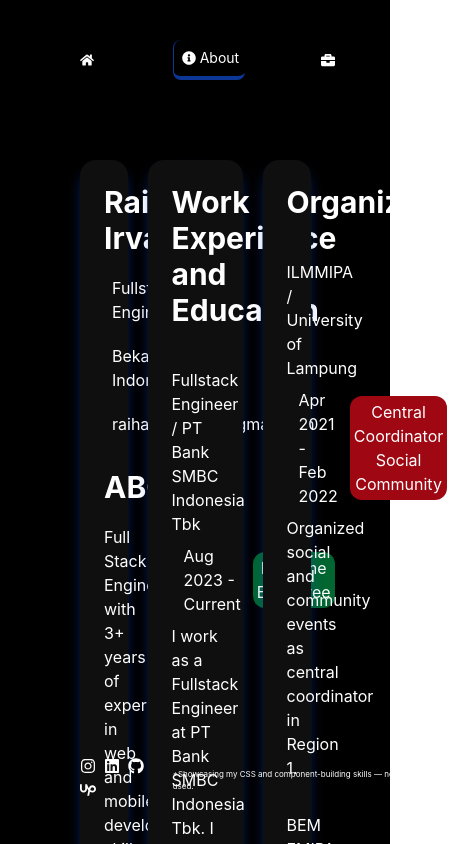
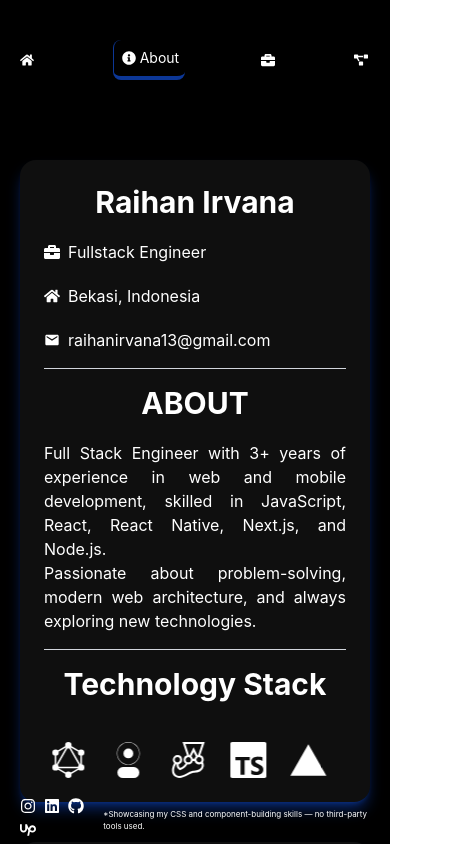
Before and after one commit to raihanirvana/personal-web, a React (Vite) app: page /about in a window 390 px wide. Shown: the top 844 px of the page, 475 px wide, since content can reach past the window. Built offline with nearby package versions, Linux system fonts and the light colour scheme.

Commit message:
feat: add responsive for about page

```diff
--- a/src/pages/About/About.page.tsx
+++ b/src/pages/About/About.page.tsx
@@ -25,10 +25,10 @@
  */
 const renderFixedHeaderAndContacts = (): JSX.Element => (
   <React.Fragment>
-    <div className="fixed top-10 left-20">
+    <div className="fixed top-10 pl-5 md:pl-20">
       <NavigationBar activeBar={2} />
     </div>
-    <div className="fixed bottom-0 left-20 pb-10 w-full">
+    <div className="fixed bottom-0 w-screen px-5 md:pb-10 md:px-20">
       <ContactsList />
     </div>
   </React.Fragment>
@@ -177,7 +177,7 @@
 const About = (): JSX.Element => (
   <div className="bg-black min-h-screen">
     {renderMetaData()}
-    <div className='flex pt-40 mr-20 gap-5 ml-20'>
+    <div className='flex flex-col w-screen pt-40 gap-10 px-5 xl-px-0 xl:gap-5 xl:flex-row xl:pr-20 xl:pl-20'>
       {renderLeftSidebarContent()}
       {renderWorkExperienceAndEducationSection()}
       {renderOrganizationSection()}
```
